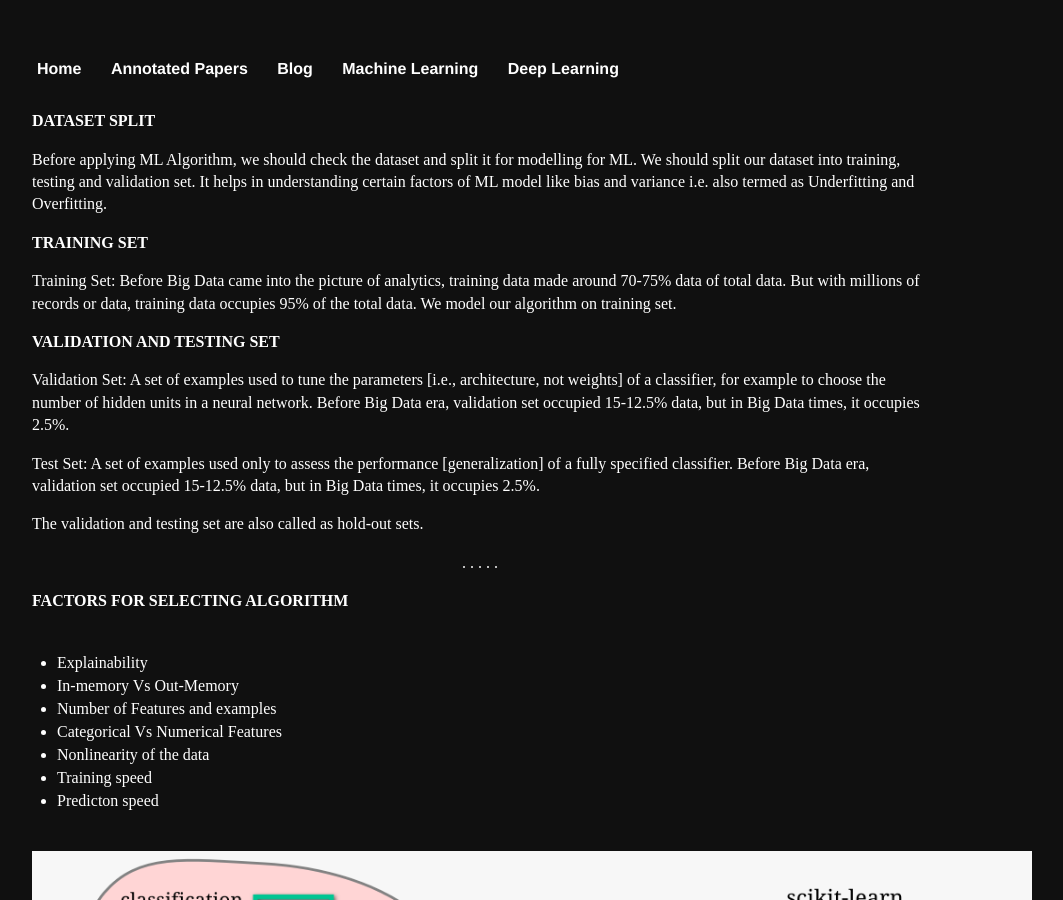
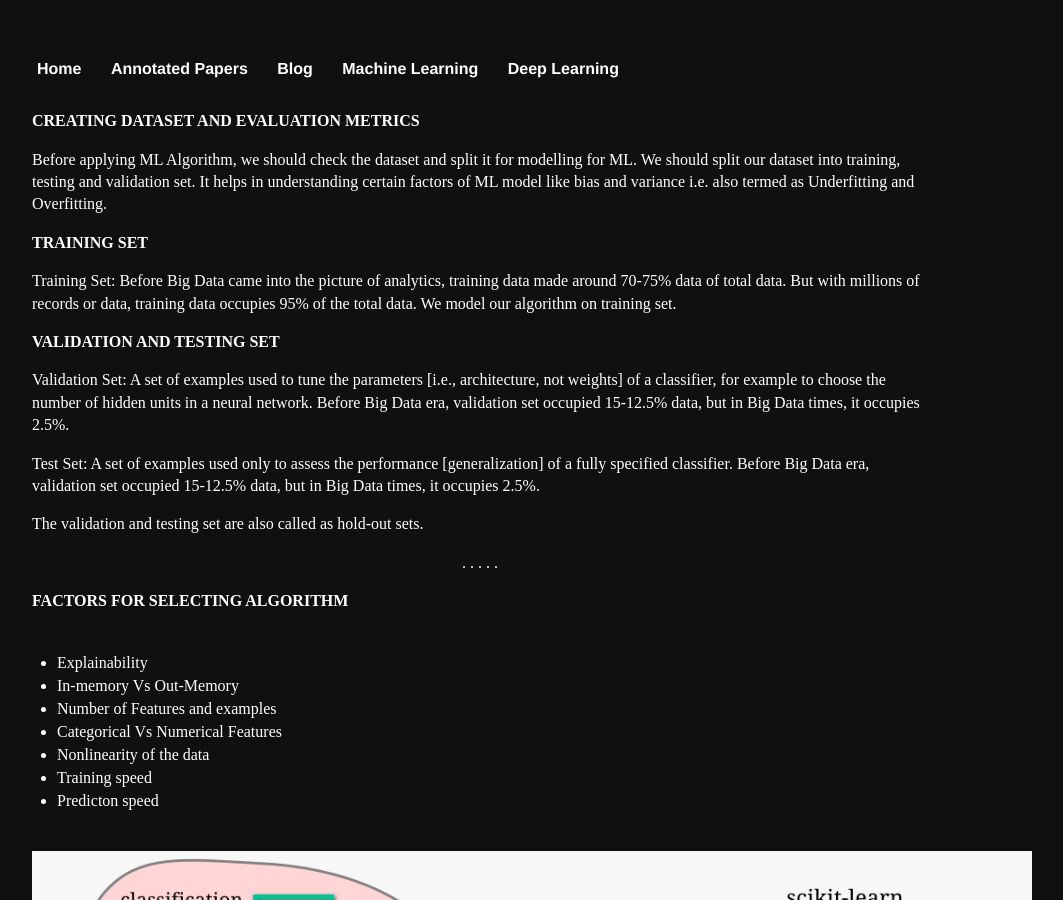
Before and after one commit to Mayurji/mayurji.github.io, a Jekyll site: the page built from _machine-learning/2020-11-06-machine-learning-III.md, in a window 1280 px wide and 900 px high. Shown: the whole window, without its empty margins (160-1223 px from the left). Built offline with Jekyll 4.4.1, drawn with Linux system fonts in a browser that asks for light colours; formulas are drawn with MathJax 3.

Commit message:
Update 2020-11-06-machine-learning-III.md

```diff
--- a/_machine-learning/2020-11-06-machine-learning-III.md
+++ b/_machine-learning/2020-11-06-machine-learning-III.md
@@ -6,7 +6,9 @@ date:   2020-11-06 17:43:52 +0530
 ---
 {% include mathjax.html %}
 
-**DATASET SPLIT**
+
+
+**CREATING DATASET AND EVALUATION METRICS**
 
 Before applying ML Algorithm, we should check the dataset and split it for modelling for ML. We should split our dataset into training, testing and validation set. It helps in understanding certain factors of ML model like bias and variance i.e. also termed as Underfitting and Overfitting.
 
```
